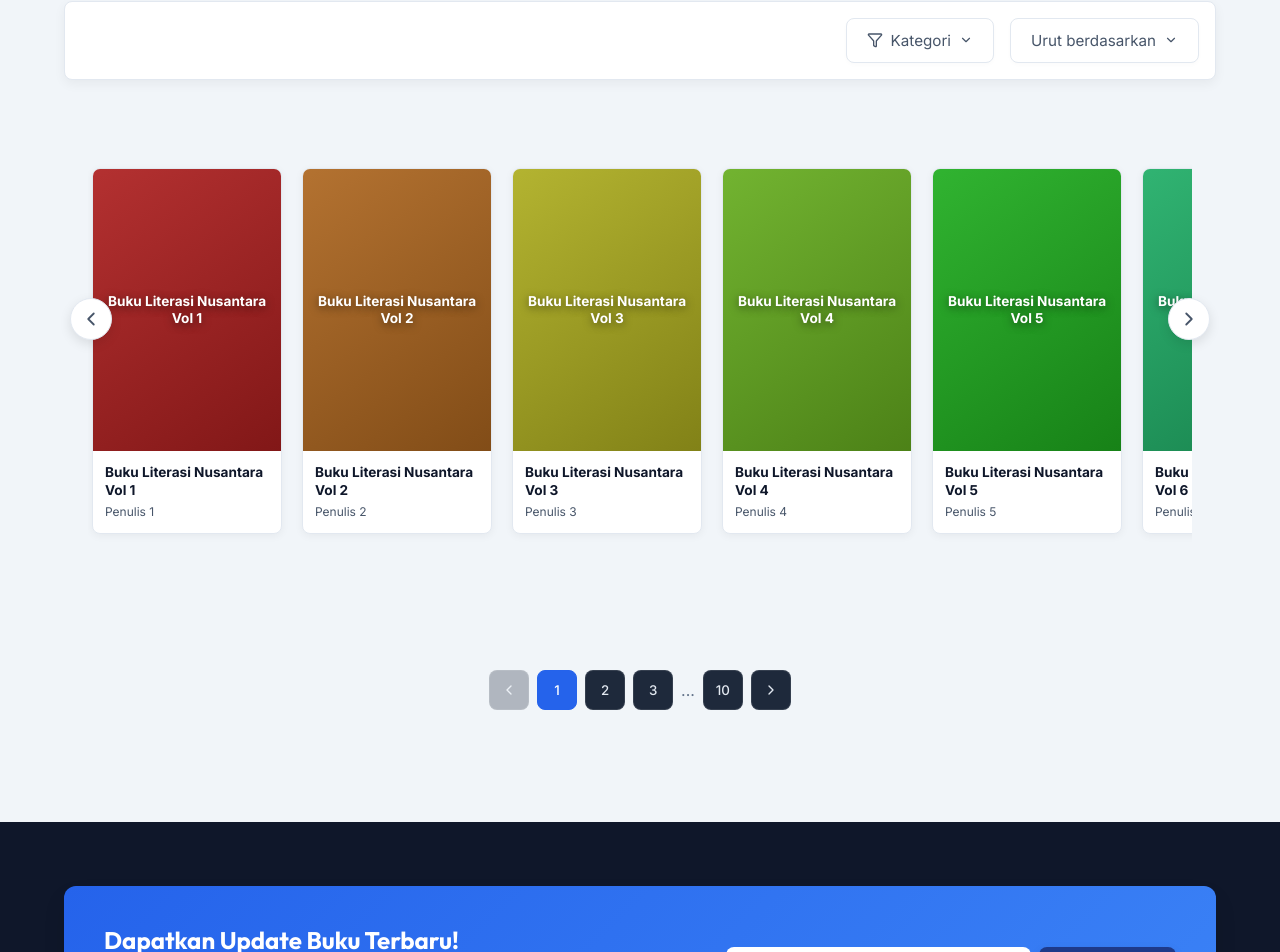
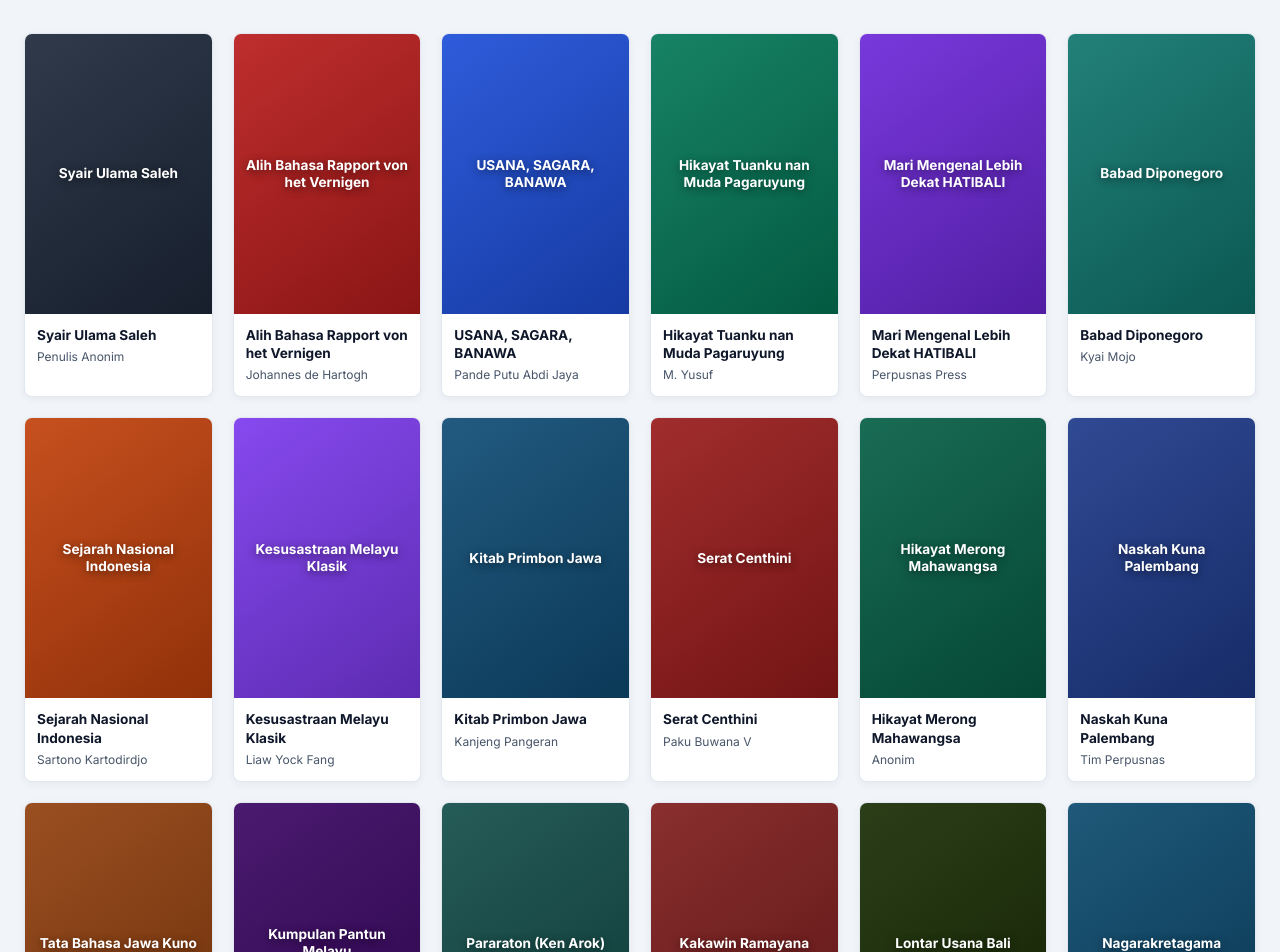
Before and after one commit to sandiregicnaldi/Website-Sipena, a React (Vite) app: page /buku in a window 1280 px wide. Shown: the part 318-1270 px from the top of the page. Built offline with nearby package versions, Linux system fonts and the light colour scheme.

Commit message:
feat: ubah katalog buku menjadi grid multi-baris tanpa slider dan filter

```diff
--- a/src/pages/BooksPage.css
+++ b/src/pages/BooksPage.css
@@ -29,9 +29,92 @@
 }
 
 .books-content {
-  padding: 0 1.5rem 3rem;
-  max-width: 1200px;
+  padding: 2rem 1.5rem 3rem;
+  max-width: 1300px;
   margin: 0 auto;
+}
+
+/* ── Books Grid ──────────────────────────────────────────── */
+.books-grid {
+  display: grid;
+  grid-template-columns: repeat(6, 1fr);
+  gap: 1.25rem;
+  margin-bottom: 3rem;
+}
+
+/* Override row-card untuk grid (hapus lebar tetap dari slider) */
+.books-grid .row-card {
+  width: 100%;
+  min-width: unset;
+}
+
+.books-grid .row-cover {
+  width: 100%;
+  aspect-ratio: 2 / 3;
+  min-height: unset;
+  height: unset;
+}
+
+/* ── Pagination ──────────────────────────────────────────── */
+.pagination {
+  display: flex;
+  justify-content: center;
+  align-items: center;
+  gap: 0.5rem;
+  margin-top: 2rem;
+}
+
+.page-btn {
+  display: flex;
+  align-items: center;
+  justify-content: center;
+  width: 40px;
+  height: 40px;
+  border-radius: var(--radius-md);
+  background-color: #1e293b;
+  border: 1px solid rgba(255,255,255,0.1);
+  color: #e2e8f0;
+  font-weight: 500;
+  transition: var(--transition-fast);
+}
+
+.page-btn:not(:disabled):hover {
+  border-color: var(--accent-color);
+  background-color: var(--accent-color);
+  color: white;
+}
+
+.page-btn.active {
+  background-color: var(--accent-color);
+  color: white;
+  border-color: var(--accent-color);
+}
+
+.page-btn:disabled {
+  opacity: 0.3;
+  cursor: not-allowed;
+}
+
+.page-dots {
+  color: #64748b;
+}
+
+/* ── Responsive ──────────────────────────────────────────── */
+@media (max-width: 1100px) {
+  .books-grid { grid-template-columns: repeat(5, 1fr); }
+}
+
+@media (max-width: 860px) {
+  .books-grid { grid-template-columns: repeat(4, 1fr); }
+}
+
+@media (max-width: 640px) {
+  .page-title { font-size: 2rem; }
+  .books-grid { grid-template-columns: repeat(3, 1fr); gap: 0.75rem; }
+}
+
+@media (max-width: 420px) {
+  .books-grid { grid-template-columns: repeat(2, 1fr); }
 }
 
 /* Toolbar styling for light mode */
--- a/src/pages/BooksPage.jsx
+++ b/src/pages/BooksPage.jsx
@@ -1,17 +1,44 @@
-import React, { useState } from 'react';
-import { Search, Filter, ChevronDown, ChevronLeft, ChevronRight } from 'lucide-react';
-import BookRow from '../components/BookRow';
+import React from 'react';
+import { Link } from 'react-router-dom';
+import { ChevronLeft, ChevronRight } from 'lucide-react';
+import '../components/BookRow.css';
 import './BooksPage.css';
 
 const BooksPage = () => {
-  // Dummy Data for Books Page
-  const allBooks = Array.from({ length: 12 }, (_, i) => ({
-    id: i + 1,
-    title: `Buku Literasi Nusantara Vol ${i + 1}`,
-    author: `Penulis ${i + 1}`,
-    downloads: 100 + (i * 15),
-    color: `hsl(${i * 30}, 70%, 40%)`
-  }));
+  const allBooks = [
+    { id: 1,  title: 'Syair Ulama Saleh',                        author: 'Penulis Anonim',          color: '#1e293b' },
+    { id: 2,  title: 'Alih Bahasa Rapport von het Vernigen',      author: 'Johannes de Hartogh',     color: '#b91c1c' },
+    { id: 3,  title: 'USANA, SAGARA, BANAWA',                    author: 'Pande Putu Abdi Jaya',    color: '#1d4ed8' },
+    { id: 4,  title: 'Hikayat Tuanku nan Muda Pagaruyung',       author: 'M. Yusuf',                color: '#047857' },
+    { id: 5,  title: 'Mari Mengenal Lebih Dekat HATIBALI',       author: 'Perpusnas Press',         color: '#6d28d9' },
+    { id: 6,  title: 'Babad Diponegoro',                         author: 'Kyai Mojo',               color: '#0f766e' },
+    { id: 7,  title: 'Sejarah Nasional Indonesia',                author: 'Sartono Kartodirdjo',     color: '#c2410c' },
+    { id: 8,  title: 'Kesusastraan Melayu Klasik',               author: 'Liaw Yock Fang',          color: '#7c3aed' },
+    { id: 9,  title: 'Kitab Primbon Jawa',                       author: 'Kanjeng Pangeran',        color: '#0f4c75' },
+    { id: 10, title: 'Serat Centhini',                            author: 'Paku Buwana V',           color: '#991b1b' },
+    { id: 11, title: 'Hikayat Merong Mahawangsa',                author: 'Anonim',                  color: '#065f46' },
+    { id: 12, title: 'Naskah Kuna Palembang',                    author: 'Tim Perpusnas',           color: '#1e3a8a' },
+    { id: 13, title: 'Tata Bahasa Jawa Kuno',                    author: 'P.J. Zoetmulder',         color: '#92400e' },
+    { id: 14, title: 'Kumpulan Pantun Melayu',                   author: 'R.O. Winstedt',           color: '#3b0764' },
+    { id: 15, title: 'Pararaton (Ken Arok)',                      author: 'Kern & Krom',             color: '#134e4a' },
+    { id: 16, title: 'Kakawin Ramayana',                          author: 'Mpu Yogiswara',           color: '#7f1d1d' },
+    { id: 17, title: 'Lontar Usana Bali',                         author: 'Tim Balai Bahasa',        color: '#1a2e05' },
+    { id: 18, title: 'Nagarakretagama',                           author: 'Mpu Prapanca',            color: '#0c4a6e' },
+    { id: 19, title: 'Suluk Wujil',                               author: 'Sunan Bonang',            color: '#581c87' },
+    { id: 20, title: 'Hikayat Hang Tuah',                        author: 'Anonim',                  color: '#14532d' },
+    { id: 21, title: 'Sair Perang Menteng',                       author: 'Ali Haji',                color: '#1e3a8a' },
+    { id: 22, title: 'Babat Tanah Jawi',                          author: 'Paku Buwana III',         color: '#7c2d12' },
+    { id: 23, title: 'Arjunawiwaha',                              author: 'Mpu Kanwa',               color: '#064e3b' },
+    { id: 24, title: 'Desawarnana',                               author: 'Mpu Prapanca',            color: '#312e81' },
+    { id: 25, title: 'Sejarah Melayu',                            author: 'Tun Sri Lanang',          color: '#422006' },
+    { id: 26, title: 'Panji Angreni',                             author: 'Anonim',                  color: '#0f172a' },
+    { id: 27, title: 'Kutaramanawa',                              author: 'Tim Filologi',            color: '#6b21a8' },
+    { id: 28, title: 'Tambo Minangkabau',                         author: 'Tim Peneliti',            color: '#166534' },
+    { id: 29, title: 'Undang-Undang Melaka',                      author: 'Anonim',                  color: '#1e3a5f' },
+    { id: 30, title: 'Cerita Panji Jawa',                         author: 'Poerbatjaraka',           color: '#831843' },
+    { id: 31, title: 'Naskah Wangsakerta',                        author: 'Pangeran Wangsakerta',    color: '#365314' },
+    { id: 32, title: 'Hikayat Sri Rama',                          author: 'Anonim',                  color: '#1c1917' },
+  ];
 
   return (
     <main className="books-page">
@@ -23,25 +50,23 @@ const BooksPage = () => {
       </div>
 
       <div className="container books-content">
-        {/* Filter and Sort Bar */}
-        <div className="toolbar">
-          {/* Remove search box as requested */}
-          <div className="toolbar-actions">
-            <div className="dropdown">
-              <button className="dropdown-btn">
-                <Filter size={16} /> Kategori <ChevronDown size={14} />
-              </button>
-            </div>
-            <div className="dropdown">
-              <button className="dropdown-btn">
-                Urut berdasarkan <ChevronDown size={14} />
-              </button>
-            </div>
-          </div>
+        {/* Book Grid */}
+        <div className="books-grid">
+          {allBooks.map((book) => (
+            <Link to={`/buku/${book.id}`} key={book.id} className="row-card">
+              <div className="row-cover" style={{ backgroundColor: book.color || '#1e3a8a' }}>
+                <span className="row-cover-title">{book.title}</span>
+                <div className="row-cover-overlay">
+                  <span className="overlay-play">▶ Baca</span>
+                </div>
+              </div>
+              <div className="row-info">
+                <p className="row-book-title">{book.title}</p>
+                <p className="row-book-author">{book.author}</p>
+              </div>
+            </Link>
+          ))}
         </div>
-
-        {/* Book Slider */}
-        <BookRow title="" books={allBooks} viewAllLink="" />
 
         {/* Pagination */}
         <div className="pagination">
```
